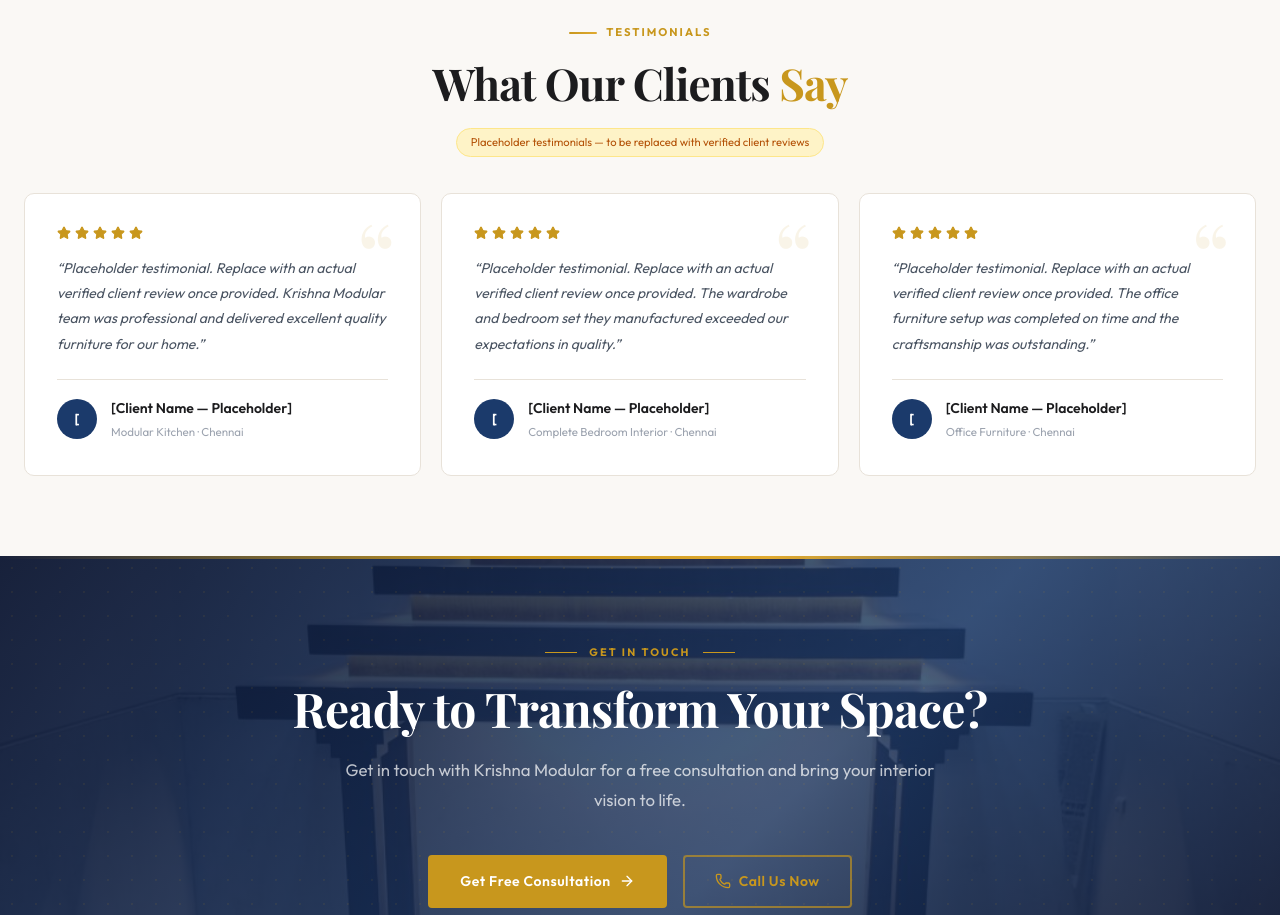
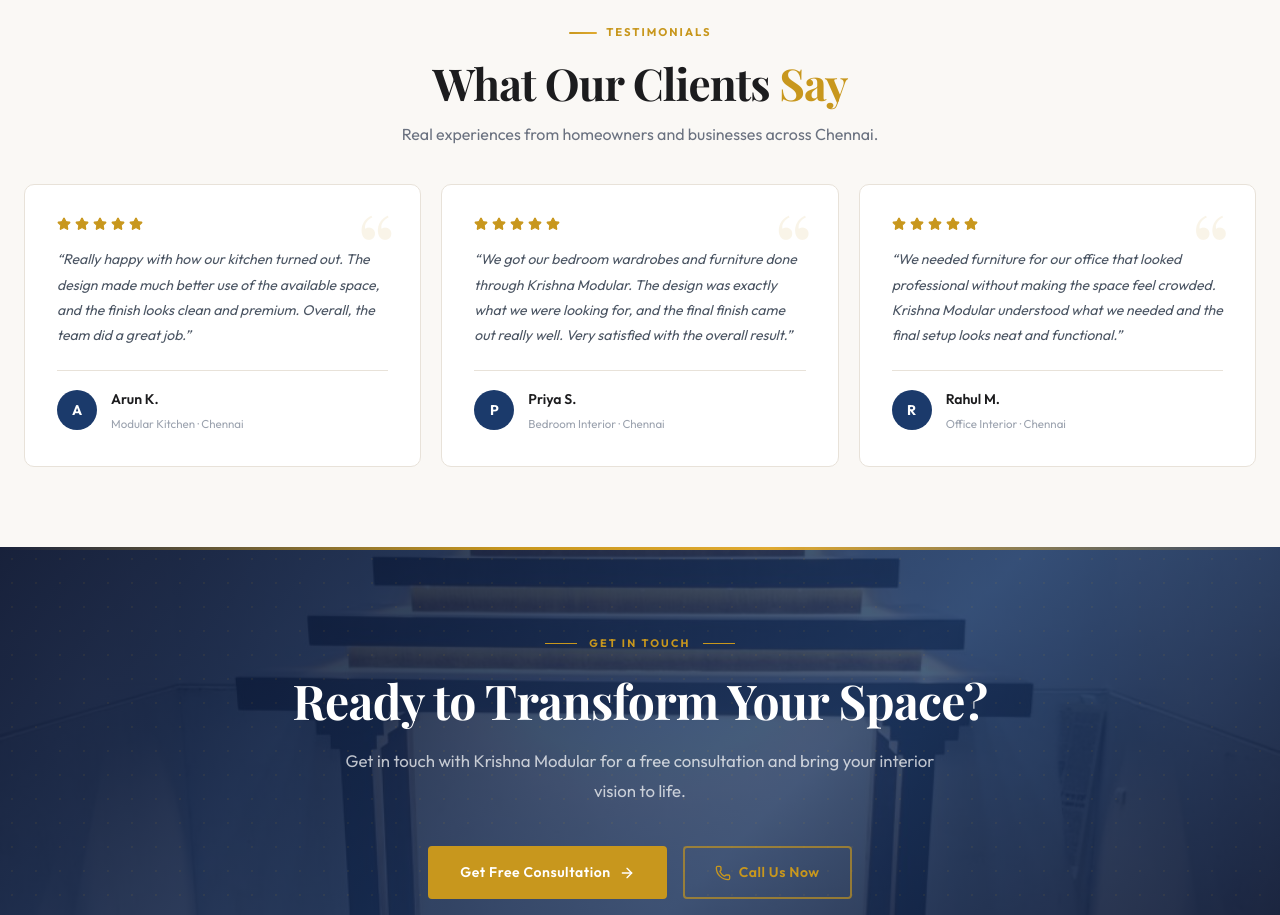
Before and after one commit to bhavshx-collab/krishna_modular, a React (Vite) app: page / in a window 1280 px wide. Shown: the part 6120-7035 px from the top of the page. Built offline with nearby package versions, Linux system fonts and the light colour scheme; a web font is replaced by a local one.

Commit message:
fix: replace placeholder testimonials with realistic demo customer reviews and clean subtitles

```diff
--- a/src/data/testimonials.js
+++ b/src/data/testimonials.js
@@ -1,33 +1,33 @@
-// NOTE: All testimonials below are PLACEHOLDERS.
-// Replace with verified reviews from actual clients only.
+// NOTE: Demo customer testimonials.
+// Replace with verified reviews from actual clients when provided.
 export const testimonials = [
   {
     id: 1,
-    name: '[Client Name — Placeholder]',
+    name: 'Arun K.',
     location: 'Chennai',
     project: 'Modular Kitchen',
     review:
-      'Placeholder testimonial. Replace with an actual verified client review once provided. Krishna Modular team was professional and delivered excellent quality furniture for our home.',
+      'Really happy with how our kitchen turned out. The design made much better use of the available space, and the finish looks clean and premium. Overall, the team did a great job.',
     rating: 5,
     avatar: null,
   },
   {
     id: 2,
-    name: '[Client Name — Placeholder]',
+    name: 'Priya S.',
     location: 'Chennai',
-    project: 'Complete Bedroom Interior',
+    project: 'Bedroom Interior',
     review:
-      'Placeholder testimonial. Replace with an actual verified client review once provided. The wardrobe and bedroom set they manufactured exceeded our expectations in quality.',
+      'We got our bedroom wardrobes and furniture done through Krishna Modular. The design was exactly what we were looking for, and the final finish came out really well. Very satisfied with the overall result.',
     rating: 5,
     avatar: null,
   },
   {
     id: 3,
-    name: '[Client Name — Placeholder]',
+    name: 'Rahul M.',
     location: 'Chennai',
-    project: 'Office Furniture',
+    project: 'Office Interior',
     review:
-      'Placeholder testimonial. Replace with an actual verified client review once provided. The office furniture setup was completed on time and the craftsmanship was outstanding.',
+      'We needed furniture for our office that looked professional without making the space feel crowded. Krishna Modular understood what we needed and the final setup looks neat and functional.',
     rating: 5,
     avatar: null,
   },
--- a/src/pages/Home.jsx
+++ b/src/pages/Home.jsx
@@ -290,8 +290,8 @@
           <div className="section-intro centered" style={{ marginBottom: '2.25rem' }}>
             <p className="section-label">Testimonials</p>
             <h2 className="section-heading" style={{ marginBottom: '0.625rem' }}>What Our Clients <span>Say</span></h2>
-            <p style={{ fontFamily: "'Outfit',sans-serif", fontSize: '0.7rem', color: '#b45309', background: '#fef3c7', border: '1px solid #fde68a', borderRadius: '100px', padding: '0.25rem 0.875rem', display: 'inline-block', marginTop: '0.5rem' }}>
-              Placeholder testimonials — to be replaced with verified client reviews
+            <p className="section-subtext">
+              Real experiences from homeowners and businesses across Chennai.
             </p>
           </div>
           <div className="home-3col-grid">
--- a/src/pages/Testimonials.jsx
+++ b/src/pages/Testimonials.jsx
@@ -36,11 +36,7 @@
             <p className="section-subtext">
               We take pride in delivering furniture and interiors that our clients are truly proud of.
             </p>
-            <div style={{ marginTop: '0.75rem' }}>
-              <span style={{ fontFamily: "'Outfit', sans-serif", fontSize: '0.75rem', color: '#b45309', background: '#fef3c7', border: '1px solid #fde68a', borderRadius: '100px', padding: '0.35rem 1.1rem', display: 'inline-block' }}>
-                ⚠ Placeholder reviews — will be updated with verified reviews from clients
-              </span>
-            </div>
+
           </div>
 
           <div style={{ display: 'grid', gap: '1.5rem' }} className="sm:grid-cols-2 lg:grid-cols-3">
```
